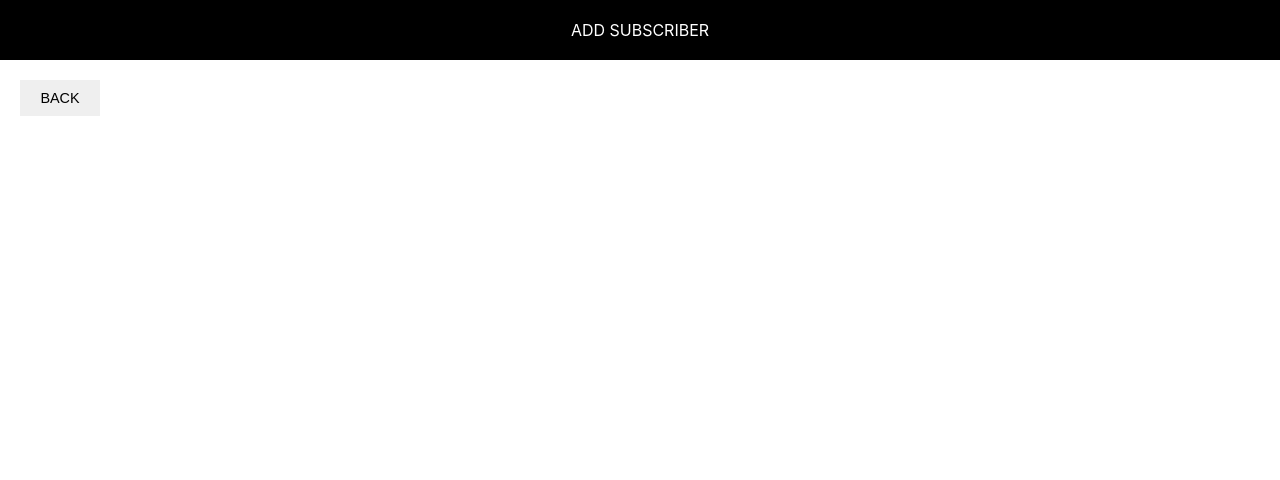
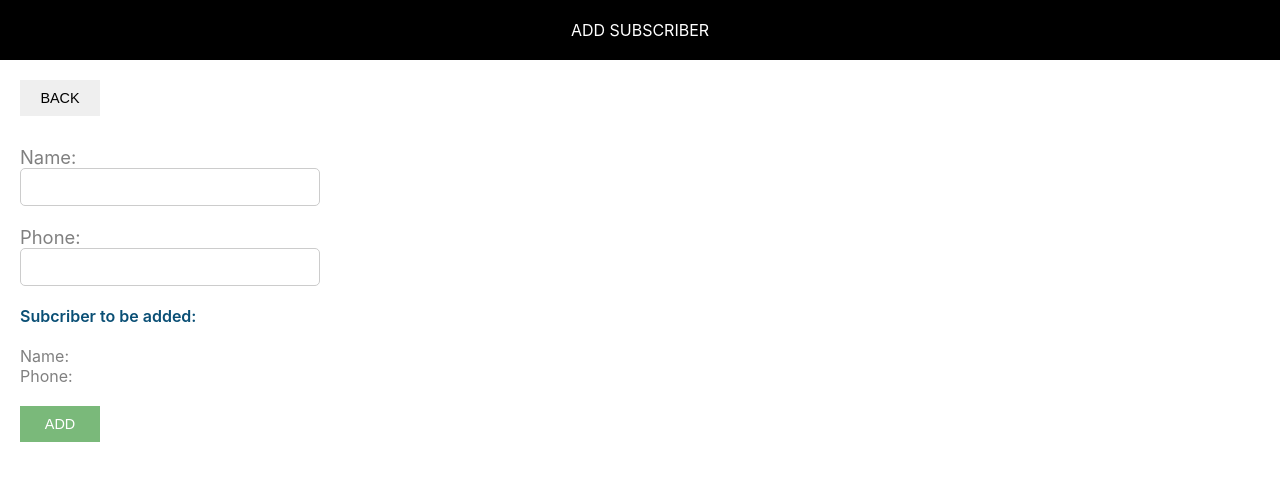
Before and after one commit to hari9526/phone-book-react, a React (Create React App) app: page / in a window 1280 px wide. Shown: the top 480 px of the page. Built offline with nearby package versions, Linux system fonts and the light colour scheme.

Commit message:
Added subscriber form

```diff
--- a/src/AddSubscriber.js
+++ b/src/AddSubscriber.js
@@ -1,5 +1,6 @@
 import React, { Component } from 'react';
 import Header from './Header';
+import './Addsubscriber.css';
 
 class AddSubscriber extends Component {
     render() {
@@ -8,6 +9,21 @@
                 <Header heading="Add Subscriber" />
                 <div className="component-body-container">
                     <button className="custom-btn">Back</button>
+                    <form className='subscriber-form'>
+                        <label htmlFor='name' className='label-control'>Name:</label> <br />
+                        <input id="name" type="text" className='input-control' /><br /><br />
+                        <label htmlFor='phone' className='label-control'>Phone:</label> <br />
+                        <input id="phone" type="text" className='input-control' /><br /><br />
+                        <div className='subscriber-info-container'>
+                            <span className='subscriber-to-add-heading'>Subcriber to be added: </span><br /><br />
+                            <span className='subscriber-info'>Name:</span><br />
+                            <span className='subscriber-info'>Phone:</span>
+
+                        </div>
+
+                        <button type='submit' className='custom-btn add-btn'>Add</button>
+
+                    </form>
                 </div>
             </div>
         );
--- /dev/null
+++ b/src/Addsubscriber.css
@@ -0,0 +1,37 @@
+.subscriber-form {
+    margin-top: 30px;
+
+}
+
+.label-control {
+    color: #808080;
+    font-size: 1.15rem;
+    margin-right: 15px;
+}
+
+.input-control {
+    width: 300px;
+    min-width: 100px;
+    padding: 10px 15px;
+    display: inline-block;
+    border: 1px solid #ccc;
+    border-radius: 5px;
+    box-sizing: border-box;
+    font-size: 0.9rem;
+    outline: none;
+}
+
+.subscriber-info-container {
+    font-size: 1rem;
+    margin-right: 10px;
+    margin-bottom: 20px;
+}
+
+.subscriber-to-add-heading {
+    color: #0a4f75;
+    font-weight: 600;
+}
+
+.subscriber-info {
+    color: #808080;
+}
--- a/src/App.css
+++ b/src/App.css
@@ -1,9 +1,6 @@
 
 
-.add-btn {
-    background: #7ab97a;
-    color: #fff;
-}
+
 
 .delete-btn{
     background : #fa9c9c;
--- a/src/common/common.css
+++ b/src/common/common.css
@@ -12,3 +12,8 @@
     cursor: pointer;
     outline: none;
 }
+
+.add-btn {
+    background: #7ab97a;
+    color: #fff;
+}
```
